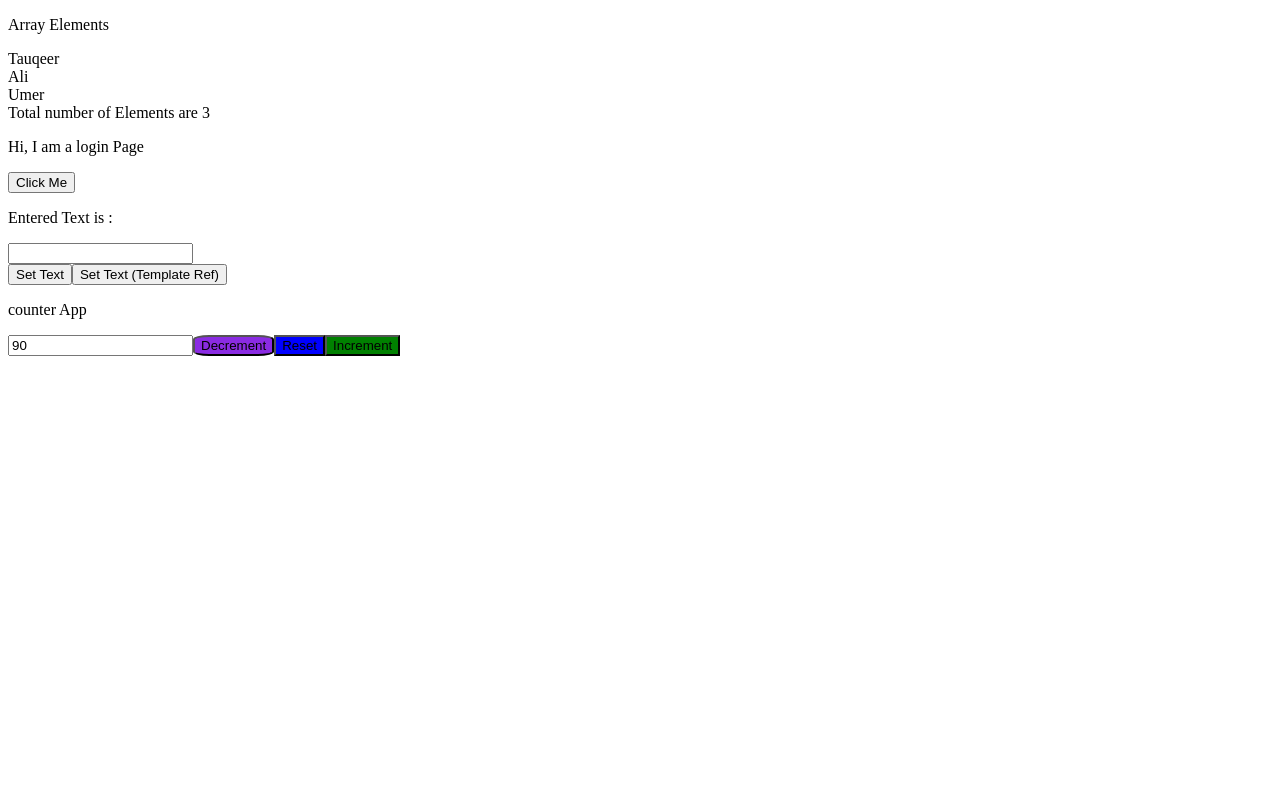
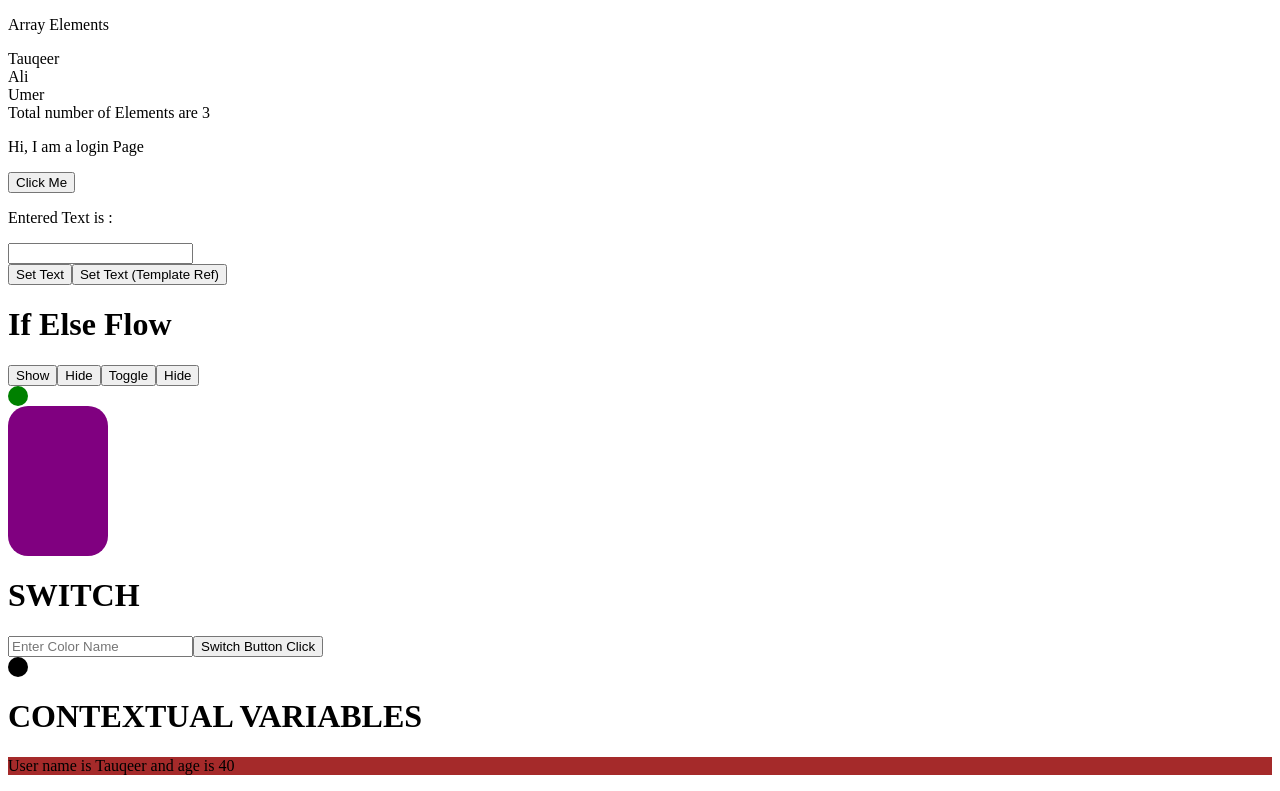
Before and after one commit to tauqeerqau/angularLearning, an Angular app: page / in a window 1280 px wide. Shown: the top 791 px of the page. Built offline with nearby package versions, Linux system fonts and the light colour scheme.

Commit message:
if else structure

```diff
--- a/src/app/login/login.html
+++ b/src/app/login/login.html
@@ -1,9 +1,91 @@
 <p>Hi, I am a login Page</p>
+
 <button (click)="clickMe()">Click Me</button>
+
 <p>Entered Text is : {{userName}}</p>
-<input type="text" (input)="getUserName($event)" [value]="userName" #userNameField>
+
+<input
+  type="text"
+  (input)="getUserName($event)"
+  [value]="userName"
+  #userNameField
+>
+
 <br>
+
 <button (click)="setText()">Set Text</button>
+
 <button (click)="getUserNameWithTemplate(userNameField.value)">
   Set Text (Template Ref)
 </button>
+
+<h1>If Else Flow</h1>
+<button (click)="ifElseFlow('show')">Show</button>
+<button (click)="ifElseFlow('hide')">Hide</button>
+<button (click)="ifElseFlow('toggle')">Toggle</button>
+<button (click)="ifElseFlow('toggle')">{{displayIfElseDiv ? 'Hide' : 'Show'}}</button>
+@if(displayIfElseDiv){
+  <div style="width: 20px; height: 20px; background-color: green; border-radius: 20px;"></div>
+}
+@if(displayIfElseDiv)
+{
+<div style="width: 100px; height: 150px; background-color: purple; border-radius: 20px;"></div>
+}
+@else {
+<div style="width: 100px; height: 150px; background-color: black; border-radius: 20px;"></div>
+}
+
+<h1>SWITCH</h1>
+<input type="text" placeholder="Enter Color Name" (input)="changeColor($event)">
+<button (click)="switchButtonClick()">Switch Button Click</button>
+@switch (color) {
+  @case ('red') {
+    <div style="width: 20px; height: 20px; background-color: red; border-radius: 20px;"></div>
+  }
+  @case ('blue') {
+    <div style="width: 20px; height: 20px; background-color: blue; border-radius: 20px;"></div>
+  }
+  @case ('orange') {
+    <div style="width: 20px; height: 20px; background-color: orange; border-radius: 20px;"></div>
+  }
+  @case ('magenta') {
+    <div style="width: 20px; height: 20px; background-color: magenta; border-radius: 20px;"></div>
+  }
+  @default {
+    <div style="width: 20px; height: 20px; background-color: black; border-radius: 20px;"></div>
+  }
+}
+<!--
+<div [ngSwitch]="color">
+
+  <div *ngSwitchCase="'red'"
+       style="width: 20px; height: 20px; background-color: red; border-radius: 20px;">
+  </div>
+
+  <div *ngSwitchCase="'blue'"
+       style="width: 20px; height: 20px; background-color: blue; border-radius: 20px;">
+  </div>
+
+  <div *ngSwitchCase="'orange'"
+       style="width: 20px; height: 20px; background-color: orange; border-radius: 20px;">
+  </div>
+
+  <div *ngSwitchCase="'magenta'"
+       style="width: 20px; height: 20px; background-color: magenta; border-radius: 20px;">
+  </div>
+
+  <div *ngSwitchDefault
+       style="width: 20px; height: 20px; background-color: black; border-radius: 20px;">
+  </div>
+
+</div>
+-->
+<h1>CONTEXTUAL VARIABLES</h1>
+@for (user of usersList; track user.name) {
+  @if($even){
+    <p style="background-color: brown;">User name is {{ user.name }} and age is {{ user.age }}</p>
+  }
+  @else {
+    <p>User name is {{ user.name }} and age is {{ user.age }}</p>
+  }
+}
--- a/src/app/login/login.ts
+++ b/src/app/login/login.ts
@@ -1,3 +1,4 @@
+import { NgFor, NgSwitch, NgSwitchCase, NgSwitchDefault } from '@angular/common';
 import { Component } from '@angular/core';
 
 @Component({
@@ -7,8 +8,17 @@ import { Component } from '@angular/core';
   styleUrl: './login.css',
 })
 export class Login {
+  usersList = [
+    {name:'Tauqeer',age:40,gender:'male'},
+    {name:'Umer',age:40,gender:'male'},
+    {name:'Arfa',age:40,gender:'female'},
+    {name:'Abdullah',age:40,gender:'male'},
+    {name:'Aiman',age:40,gender:'female'}
+  ]
   name:string | number = "20"
   userName = ""
+  displayIfElseDiv = true
+  color = ""
   clickMe(){
     console.log("Button is Clicked")
     this.name = 100
@@ -28,4 +38,24 @@ export class Login {
 
   }
 
+  ifElseFlow(val:string){
+    if(val=='show'){
+      this.displayIfElseDiv = true
+    }
+    else if(val=='hide'){
+      this.displayIfElseDiv = false
+    }
+    else
+      this.displayIfElseDiv = !this.displayIfElseDiv
+  }
+
+  switchButtonClick(){
+    this.color = 'red'
+  }
+
+  changeColor(event:Event){
+    this.color = (event.target as HTMLInputElement).value
+
+  }
+
 }
```
Also changed, not shown: 1 other file (tests, documents, lock files or other folders).
